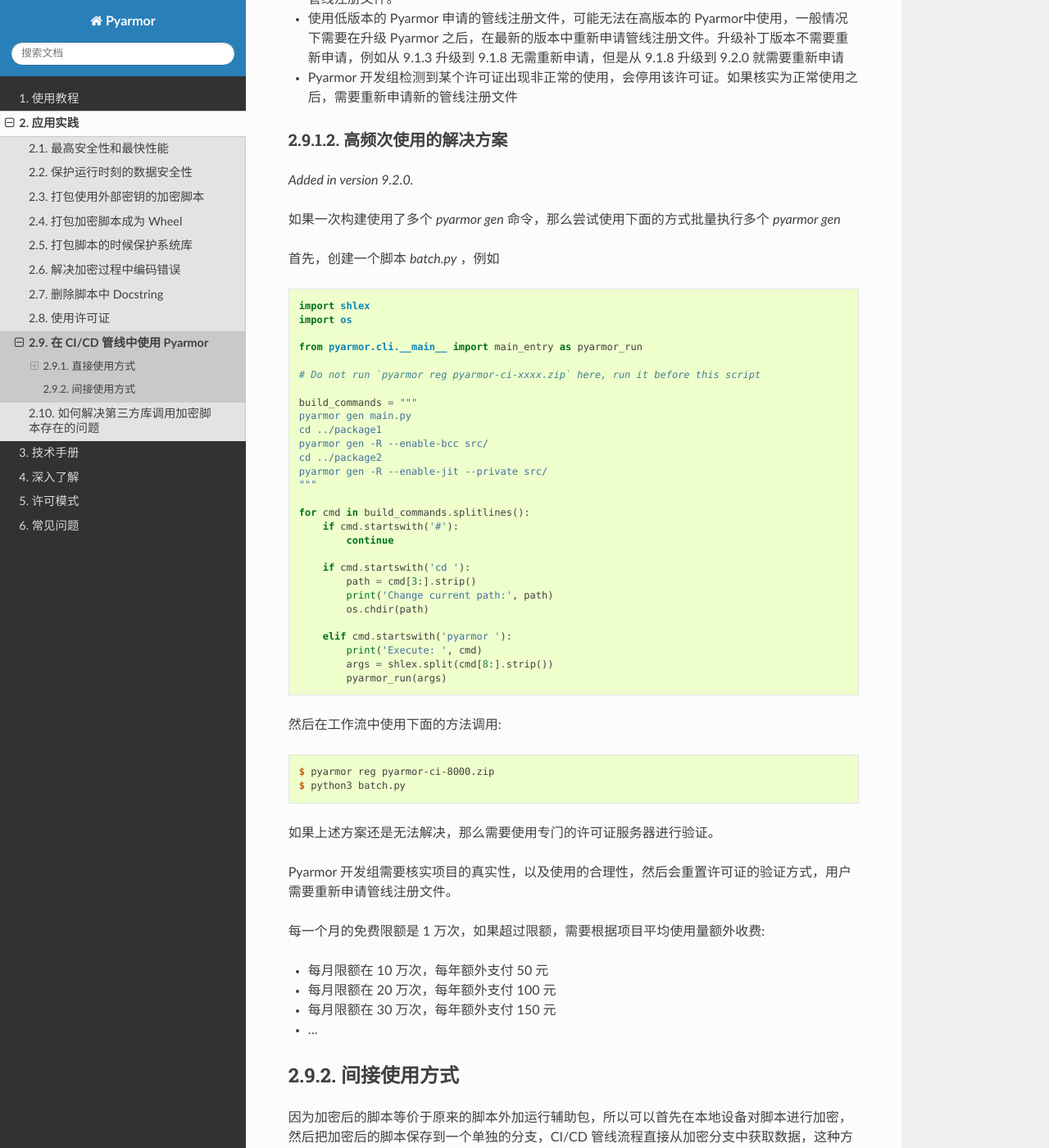
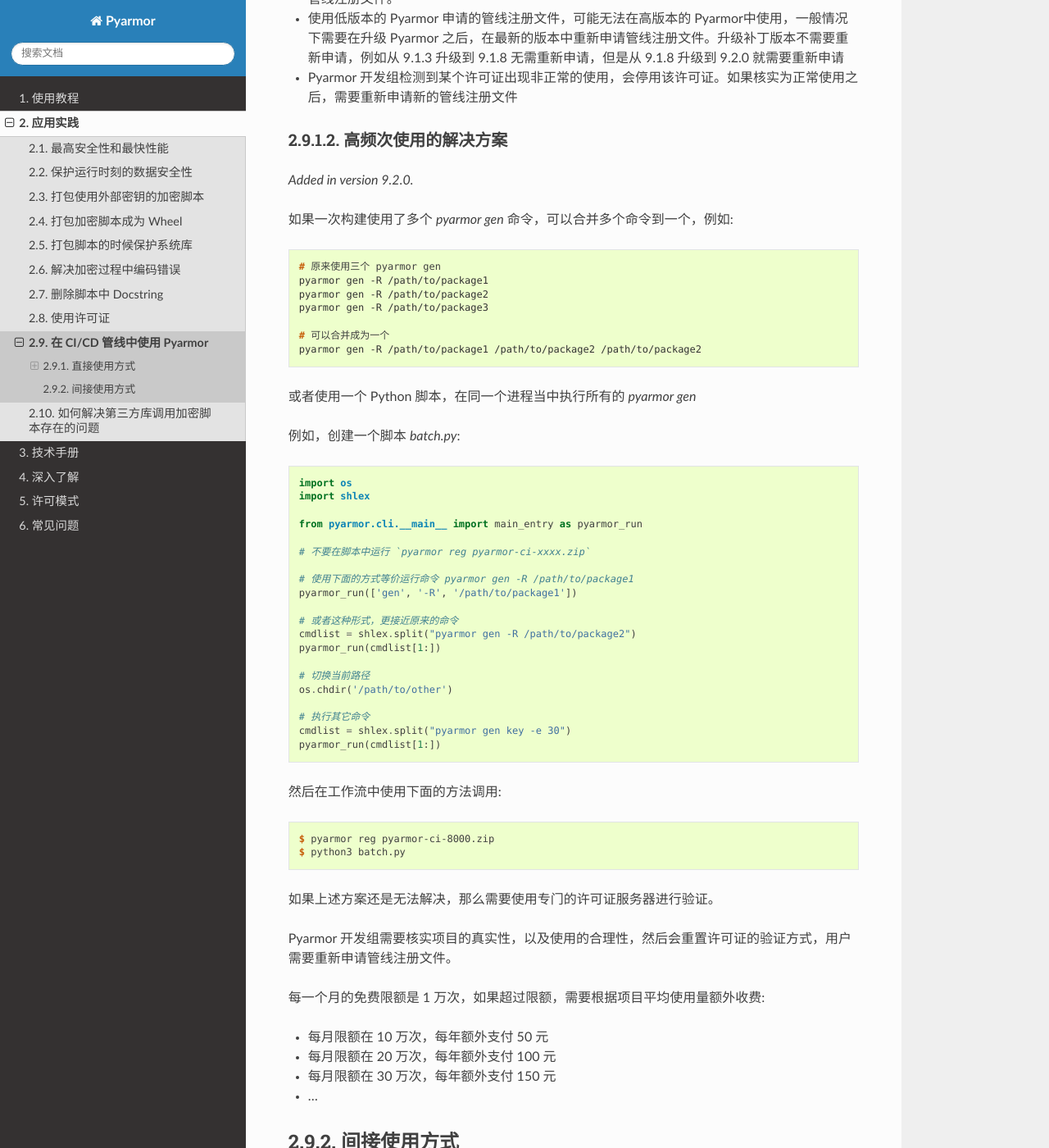
Before and after one commit to dashingsoft/pyarmor-docs-zh, a Sphinx documentation site: the page built from docs/how-to/ci.rst, in a window 1280 px wide and 1400 px high, scrolled down 2167 px. Shown: the whole window at 82% size. Built offline with Sphinx 7.4.7 and the Read the Docs theme 3.1.0, drawn with Linux system fonts in a browser that asks for light colours.

Commit message:
Refine sample script

```diff
--- a/docs/how-to/ci.rst
+++ b/docs/how-to/ci.rst
@@ -92,40 +92,42 @@
 
 .. versionadded:: 9.2.0
 
-如果一次构建使用了多个 `pyarmor gen` 命令，那么尝试使用下面的方式批量执行多个 `pyarmor gen`
+如果一次构建使用了多个 `pyarmor gen` 命令，可以合并多个命令到一个，例如::
 
-首先，创建一个脚本 `batch.py` ，例如
+    # 原来使用三个 pyarmor gen
+    pyarmor gen -R /path/to/package1
+    pyarmor gen -R /path/to/package2
+    pyarmor gen -R /path/to/package3
+
+    # 可以合并成为一个
+    pyarmor gen -R /path/to/package1 /path/to/package2 /path/to/package2
+
+或者使用一个 Python 脚本，在同一个进程当中执行所有的 `pyarmor gen`
+
+例如，创建一个脚本 `batch.py`:
 
 .. code-block:: python
 
+    import os
     import shlex
-    import os
 
     from pyarmor.cli.__main__ import main_entry as pyarmor_run
 
-    # Do not run `pyarmor reg pyarmor-ci-xxxx.zip` here, run it before this script
+    # 不要在脚本中运行 `pyarmor reg pyarmor-ci-xxxx.zip`
 
-    build_commands = """
-    pyarmor gen main.py
-    cd ../package1
-    pyarmor gen -R --enable-bcc src/
-    cd ../package2
-    pyarmor gen -R --enable-jit --private src/
-    """
+    # 使用下面的方式等价运行命令 pyarmor gen -R /path/to/package1
+    pyarmor_run(['gen', '-R', '/path/to/package1'])
 
-    for cmd in build_commands.splitlines():
-        if cmd.startswith('#'):
-            continue
+    # 或者这种形式，更接近原来的命令
+    cmdlist = shlex.split("pyarmor gen -R /path/to/package2")
+    pyarmor_run(cmdlist[1:])
 
-        if cmd.startswith('cd '):
-            path = cmd[3:].strip()
-            print('Change current path:', path)
-            os.chdir(path)
+    # 切换当前路径
+    os.chdir('/path/to/other')
 
-        elif cmd.startswith('pyarmor '):
-            print('Execute: ', cmd)
-            args = shlex.split(cmd[8:].strip())
-            pyarmor_run(args)
+    # 执行其它命令
+    cmdlist = shlex.split("pyarmor gen key -e 30")
+    pyarmor_run(cmdlist[1:])
 
 然后在工作流中使用下面的方法调用::
 
```
